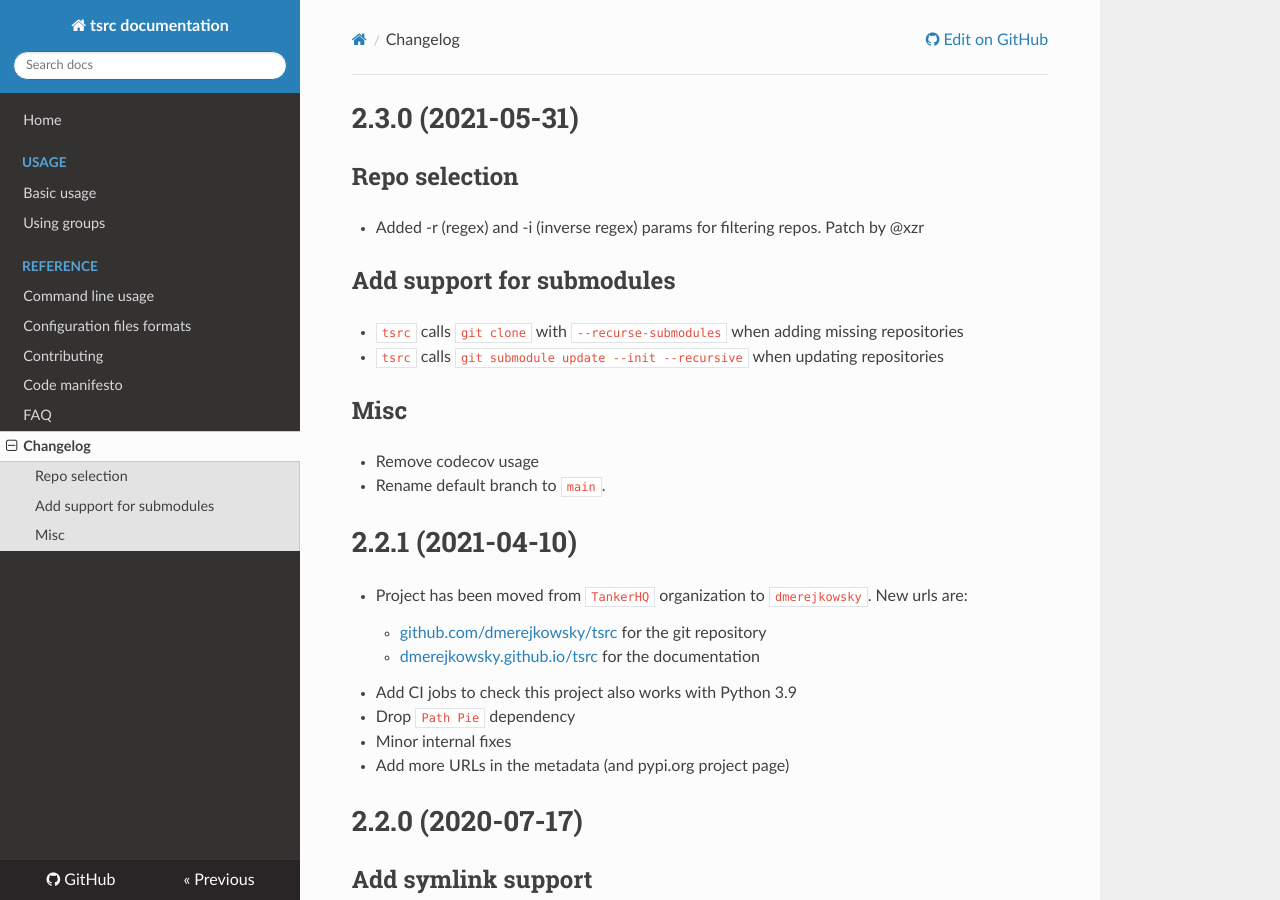
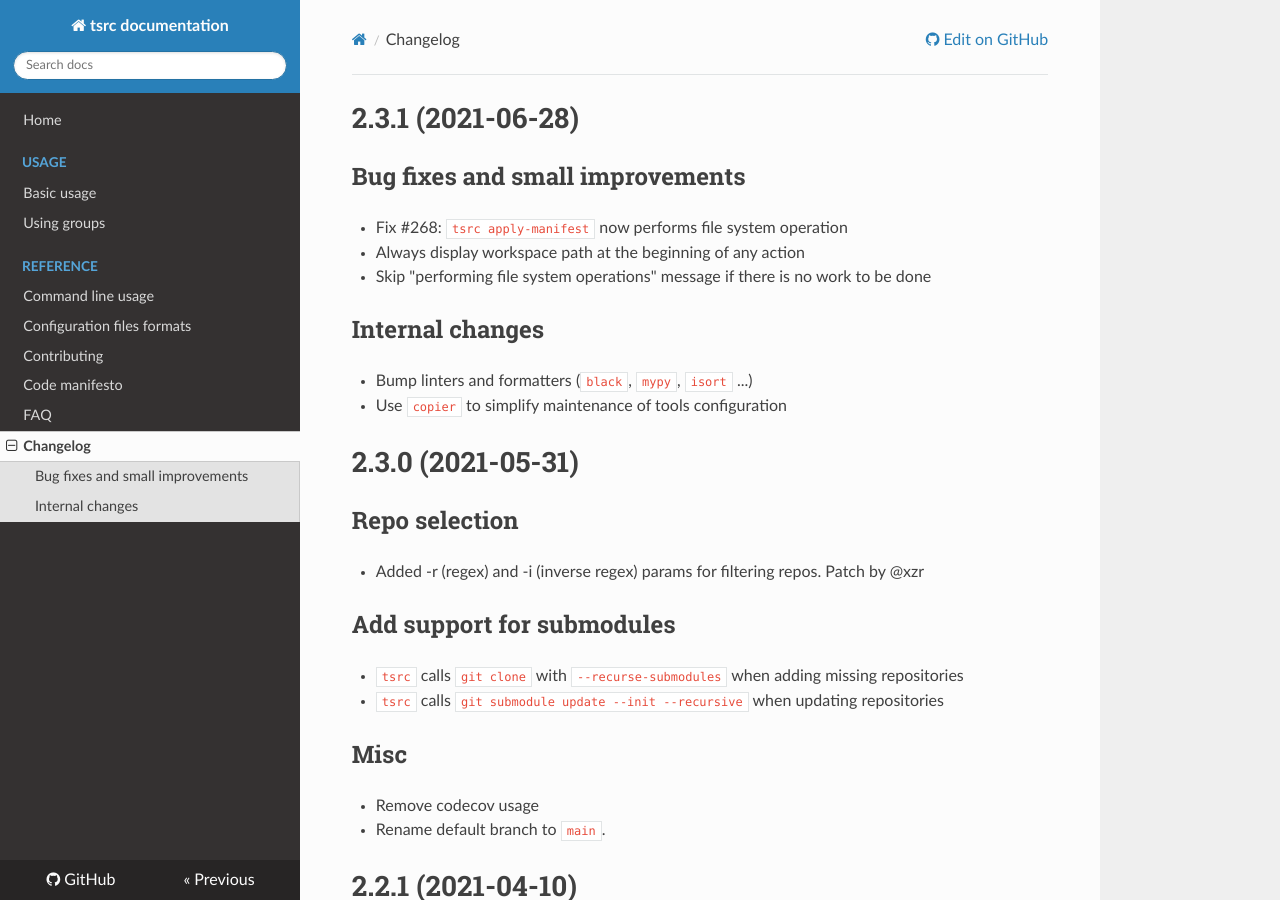
Before and after one commit to your-tools/tsrc, an MkDocs documentation site: the page built from docs/changelog.md, in a window 1280 px wide and 900 px high. Built offline with MkDocs 1.6.1, drawn with Linux system fonts in a browser that asks for light colours; nearby versions of some CDN libraries.

Commit message:
Update Changelog

```diff
--- a/docs/changelog.md
+++ b/docs/changelog.md
@@ -1,3 +1,17 @@
+# 2.3.1 (2021-06-28)
+
+## Bug fixes and small improvements
+
+* Fix #268: `tsrc apply-manifest` now performs file system operation
+* Always display workspace path at the beginning of any action
+* Skip "performing file system operations" message if there is no
+  work to be done
+
+## Internal changes
+
+* Bump linters and formatters  (`black`, `mypy`, `isort` ...)
+* Use `copier` to simplify maintenance of tools configuration
+
 # 2.3.0 (2021-05-31)
 
 ## Repo selection
```
